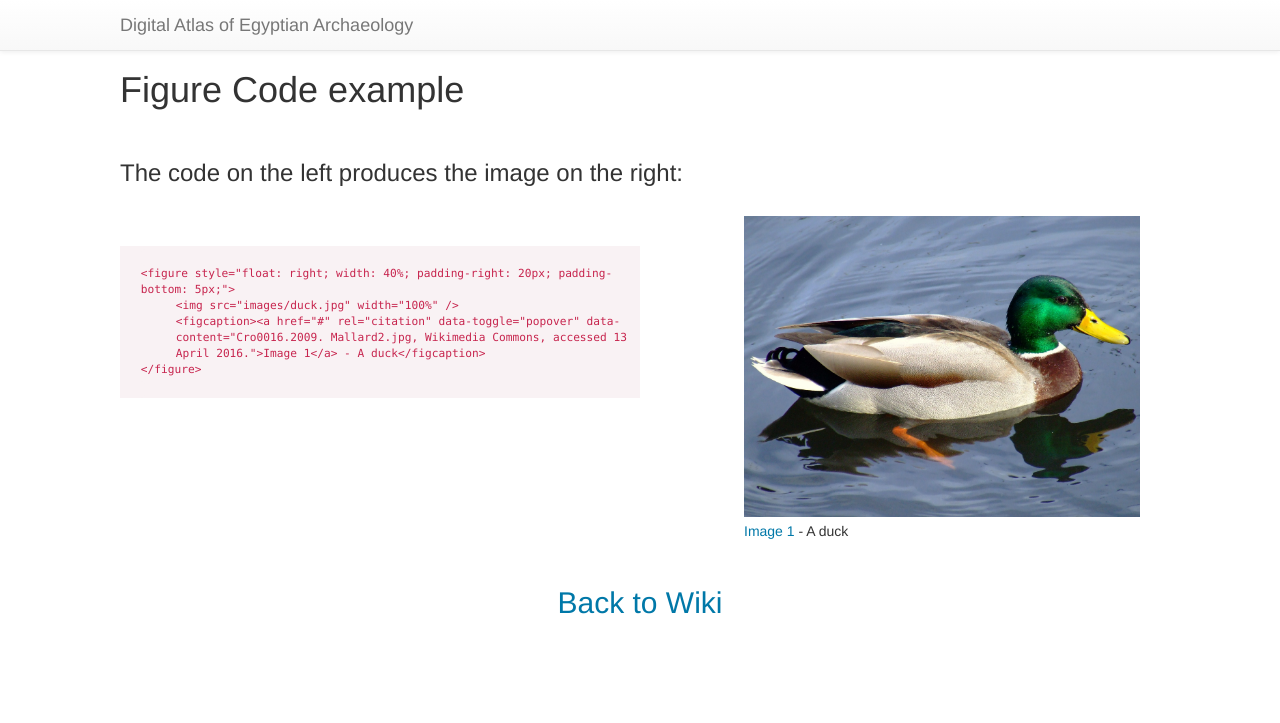
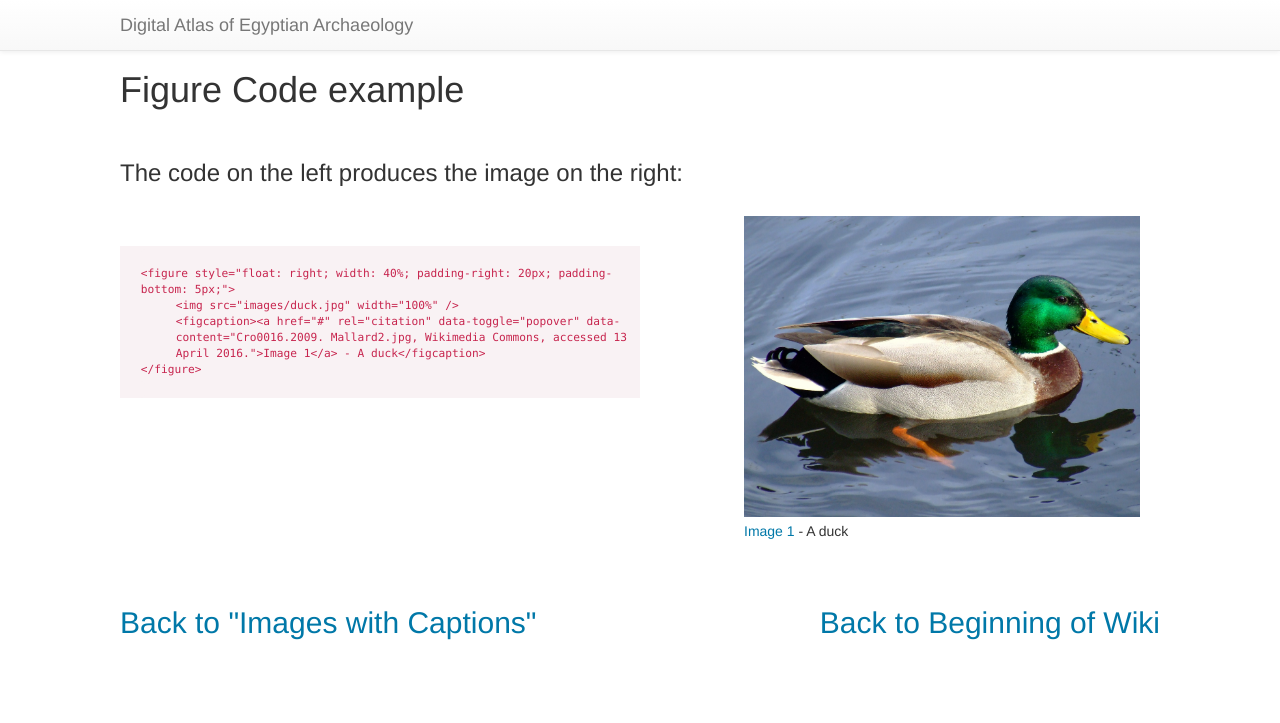
Before and after one commit to msu-anthropology/daea-fs16, a plain HTML site: page wiki/figure-code.html in a window 1280 px wide. Shown: the top 723 px of the page. Drawn offline with nearby package versions, Linux system fonts and the light colour scheme.

Commit message:
two links on wiki html page

```diff
--- a/sites/css/style.css
+++ b/sites/css/style.css
@@ -38,6 +38,7 @@ body {
 
 /* Custom page CSS
 -------------------------------------------------- */
+
 /* Not required for template or sticky footer method. */
 @media (max-width: 767px) {
 	#detail {
--- a/wiki/figure-code.html
+++ b/wiki/figure-code.html
@@ -69,7 +69,9 @@
 		    </figure>
 		    <div style="clear: both"></div>
 			<br>
-			<h2 align="middle"><a href="https://github.com/msu-anthropology/daea-fs16/wiki/Images-with-Captions">Back to Wiki</a></h2>
+			<br>
+			<h2 style="float:left"><a href="https://github.com/msu-anthropology/daea-fs16/wiki/Images-with-Captions">Back to "Images with Captions"</a></h2>
+			<h2 style="float:right"><a href="https://github.com/msu-anthropology/daea-fs16/wiki">Back to Beginning of Wiki</a></h2>
 		</div>
 
        <br>
```
